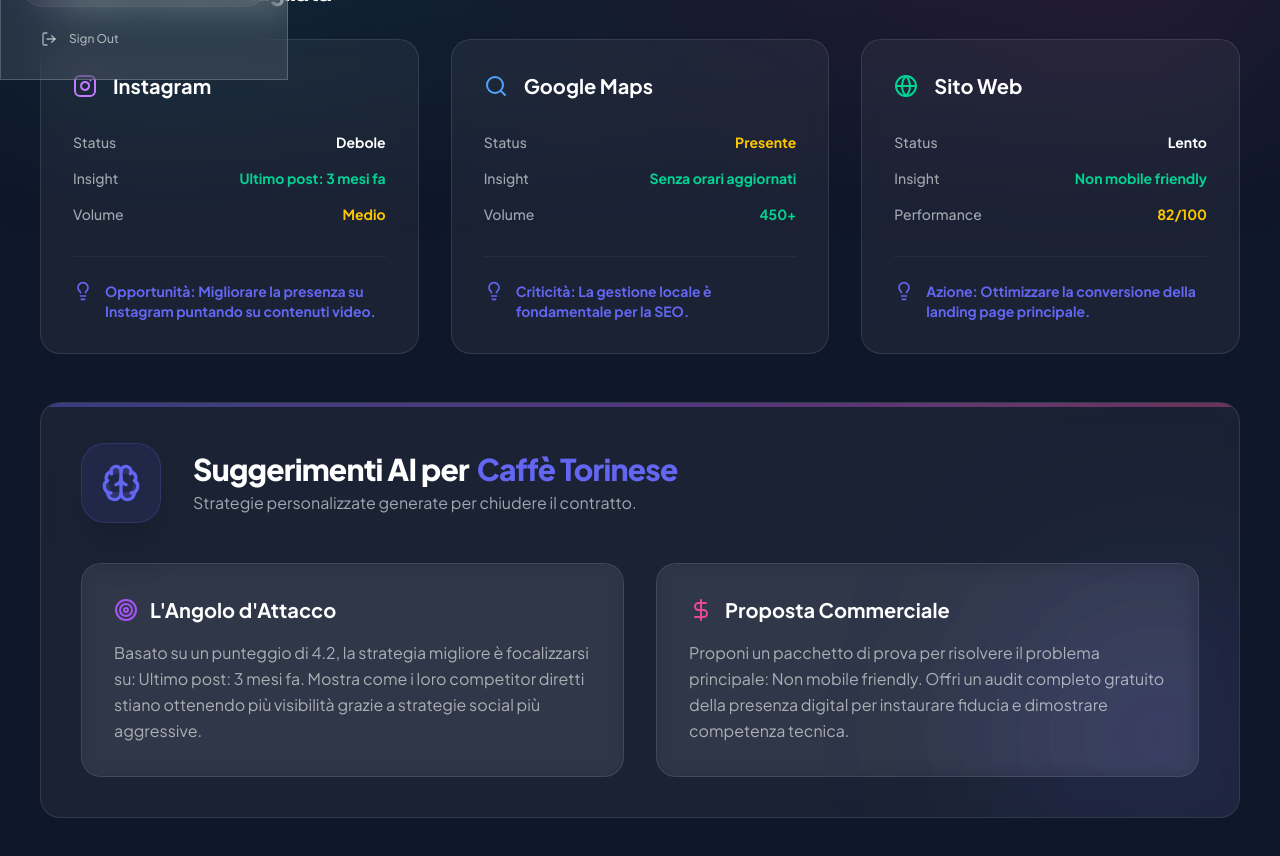
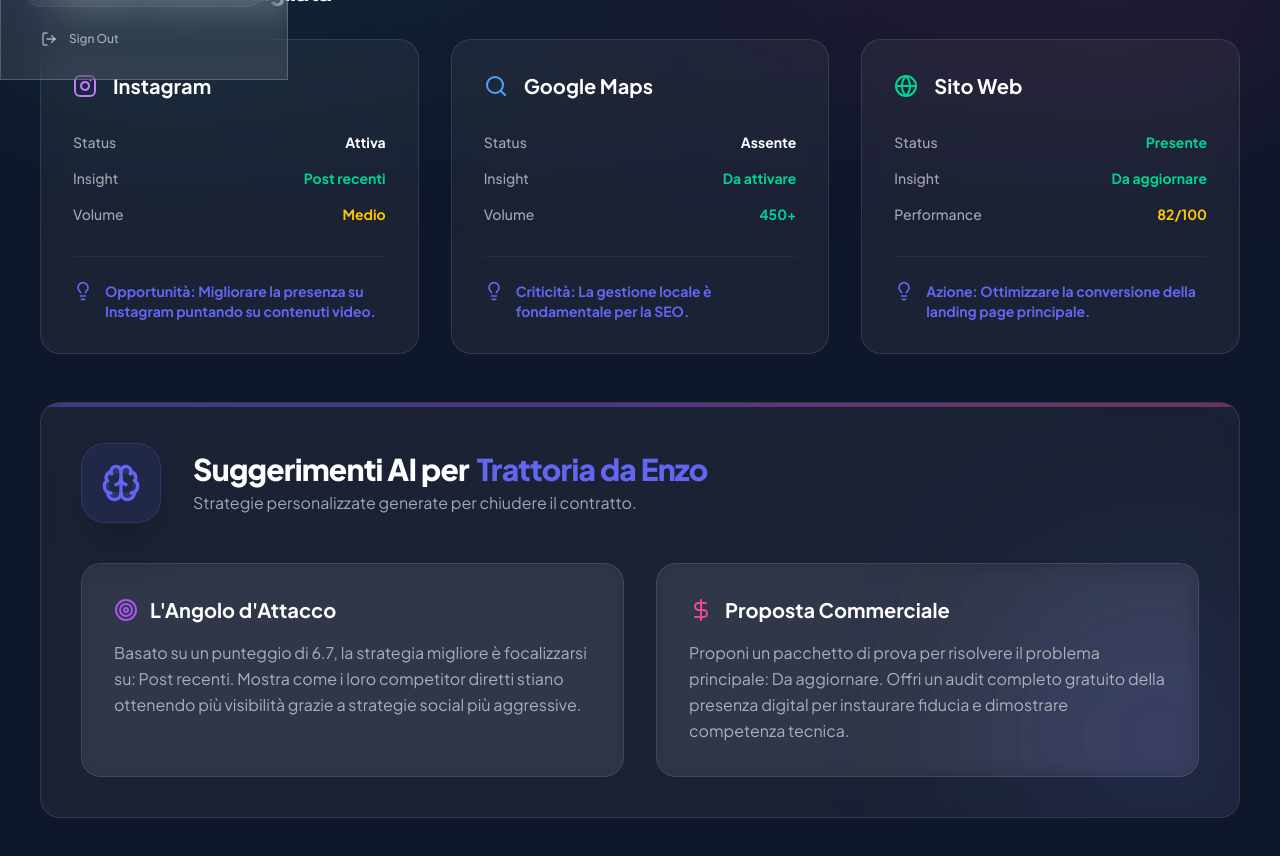
Before and after one commit to federico-messineo-dev/connect-lead-intelligence, a React (Vite) app: page /coach in a window 1280 px wide. Shown: the part 720-1576 px from the top of the page. Built offline with nearby package versions, Linux system fonts and the light colour scheme.

Commit message:
Generate 50 lead data for Rome with all categories

```diff
--- a/src/constants.ts
+++ b/src/constants.ts
@@ -1,158 +1,42 @@
 import { Lead } from './store';
 
-export const ALL_LEADS: Lead[] = [
-  {
-    id: 1,
-    name: 'Caffè Torinese',
-    location: 'Torino Centro',
-    category: 'Ristorazione',
-    score: 42,
-    status: 'Nuovo',
-    description: 'Attività con presenza social debole. Ultimo post risale a 3 mesi fa. Ottimo potenziale per servizi di Social Media Management.',
-    image: 'https://picsum.photos/seed/cafe/600/400',
-    mobile: '3201234567',
-    phone: '0112345678',
-    email: 'info@caffetorinese.it',
-    stats: {
-      ig: { label: 'Instagram', value: 'Debole', trend: 'Ultimo post: 3 mesi fa', type: 'error' },
-      web: { label: 'Sito Web', value: 'Lento', trend: 'Non mobile friendly', type: 'error' },
-      gmb: { label: 'Google Maps', value: 'Presente', trend: 'Senza orari aggiornati', type: 'warning' }
-    }
-  },
-  {
-    id: 2,
-    name: 'TechFlow Srl',
-    location: 'Milano Sud',
-    category: 'Servizi IT',
-    score: 68,
-    status: null,
-    description: 'Sito web non responsive. Campagne Ads attive ma con landing page obsolete. Contatto suggerito per restyling.',
-    image: 'https://picsum.photos/seed/tech/600/400',
-    mobile: '3339876543',
-    email: 'contatti@techflow.it',
-    stats: {
-      ig: { label: 'Instagram', value: 'Media', trend: 'Engagement basso', type: 'warning' },
-      web: { label: 'Sito Web', value: 'Obsoleto', trend: 'Landing page non ottimizzata', type: 'error' },
-      gmb: { label: 'Google Maps', value: 'Ottima', trend: 'Buone recensioni', type: 'ok' }
-    }
-  },
-  {
-    id: 3,
-    name: 'Boutique Sartoriale',
-    location: 'Roma Prati',
-    category: 'Retail',
-    score: 21,
-    status: 'Hot Lead',
-    description: 'Nessuna presenza su Google My Business. Instagram inattivo. Alta probabilità di conversione per pacchetto visibilità locale.',
-    image: 'https://picsum.photos/seed/fashion/600/400',
-    phone: '061234567',
-    stats: {
-      ig: { label: 'Instagram', value: 'Inattivo', trend: 'Zero post nel 2024', type: 'error' },
-      web: { label: 'Sito Web', value: 'Mancante', trend: 'Dominio libero', type: 'error' },
-      gmb: { label: 'Google Maps', value: 'Assente', trend: 'Nessuna scheda attiva', type: 'error' }
-    }
-  },
-  {
-    id: 4,
-    name: 'Fitness World',
-    location: 'Bologna',
-    category: 'Salute & Benessere',
-    score: 85,
-    status: 'Nuovo',
-    description: 'Palestra con ottime recensioni ma sito web lento. Necessità di un sistema di booking moderno.',
-    image: 'https://picsum.photos/seed/gym/600/400',
-    mobile: '3471122334',
-    phone: '051998877',
-    email: 'hello@fitnessworld.it',
-    stats: {
-      ig: { label: 'Instagram', value: 'Ottima', trend: '10k+ followers', type: 'ok' },
-      web: { label: 'Sito Web', value: 'Lento', trend: 'TTFB > 2s', type: 'error' },
-      gmb: { label: 'Google Maps', value: 'Ottima', trend: '4.8 stelle', type: 'ok' }
-    }
-  },
-  {
-    id: 5,
-    name: 'Osteria del Porto',
-    location: 'Genova',
-    category: 'Ristorazione',
-    score: 35,
-    status: null,
-    description: 'Ristorante storico senza menu digitale. Presenza Facebook abbandonata dal 2022.',
-    image: 'https://picsum.photos/seed/food/600/400',
-    phone: '010554433',
-    stats: {
-      ig: { label: 'Instagram', value: 'Assente', trend: 'Account non trovato', type: 'error' },
-      web: { label: 'Sito Web', value: 'Assente', trend: 'Solo pagina FB vecchia', type: 'error' },
-      gmb: { label: 'Google Maps', value: 'Base', trend: 'Foto caricate da utenti', type: 'warning' }
-    }
-  },
-  {
-    id: 6,
-    name: 'Innova Hub',
-    location: 'Venezia',
-    category: 'Servizi IT',
-    score: 72,
-    status: 'Hot Lead',
-    description: 'Start-up in crescita con brand identity poco definita. Cercano consulenza marketing.',
-    image: 'https://picsum.photos/seed/office/600/400',
-    mobile: '3456677889',
-    email: 'info@innovahub.ve',
-    stats: {
-      ig: { label: 'Instagram', value: 'Buona', trend: 'Consistente', type: 'ok' },
-      web: { label: 'Sito Web', value: 'Moderno', trend: 'Poche conversioni', type: 'warning' },
-      gmb: { label: 'Google Maps', value: 'Debole', trend: 'Poche recensioni', type: 'warning' }
-    }
-  },
-  {
-    id: 7,
-    name: 'Mobili Design',
-    location: 'Firenze',
-    category: 'Retail',
-    score: 55,
-    status: 'Nuovo',
-    description: 'Showroom di lusso. Foto su Instagram di bassa qualità che non valorizzano i prodotti.',
-    image: 'https://picsum.photos/seed/furniture/600/400',
-    mobile: '3335544332',
-    phone: '055123456',
-    email: 'clienti@mobilidesign.it',
-    stats: {
-      ig: { label: 'Instagram', value: 'Bassa Qualità', trend: 'Foto sgranate', type: 'error' },
-      web: { label: 'Sito Web', value: 'Discreto', trend: 'Catalogo non aggiornato', type: 'warning' },
-      gmb: { label: 'Google Maps', value: 'Ottima', trend: 'Sempre aperto', type: 'ok' }
-    }
-  },
-  {
-    id: 8,
-    name: 'Auto Prestige',
-    location: 'Napoli',
-    category: 'Automotive',
-    score: 48,
-    status: null,
-    description: 'Concessionaria senza campagne Lead Generation attive. Bassissima visibilità su Google Maps.',
-    image: 'https://picsum.photos/seed/car/600/400',
-    mobile: '3391112223',
-    phone: '081223344',
-    stats: {
-      ig: { label: 'Instagram', value: 'Inconsistente', trend: 'Post rari', type: 'warning' },
-      web: { label: 'Sito Web', value: 'Base', trend: 'Manca e-commerce', type: 'warning' },
-      gmb: { label: 'Google Maps', value: 'Inesistente', trend: 'Scheda non rivendicata', type: 'error' }
-    }
-  },
-  {
-    id: 9,
-    name: 'Pet Paradise',
-    location: 'Palermo',
-    category: 'Retail',
-    score: 62,
-    status: 'Hot Lead',
-    description: 'Negozio per animali con e-commerce non funzionante. Perdita di vendite online stimata alta.',
-    image: 'https://picsum.photos/seed/dog/600/400',
-    mobile: '3408877665',
-    email: 'shop@petparadise.pa',
-    stats: {
-      ig: { label: 'Instagram', value: 'Buona', trend: 'Community attiva', type: 'ok' },
-      web: { label: 'Sito Web', value: 'Rotto', trend: 'Checkout error 500', type: 'error' },
-      gmb: { label: 'Google Maps', value: 'Media', trend: 'Orari errati', type: 'warning' }
+const generateLeads = (): Lead[] => {
+  const romaLeads: Lead[] = [];
+  const categories = ['Ristorazione', 'Servizi IT', 'Retail', 'Salute & Benessere', 'Automotive'];
+  const locations = ['Roma Centro', 'Roma Prati', 'Roma EUR', 'Roma Tuscolana', 'Roma San Giovanni', 'Roma Trionfale', 'Roma Monteverde', 'Roma Testaccio', 'Roma Monti', 'Roma San Lorenzo'];
+  const names = {
+    'Ristorazione': ['Trattoria da Enzo', 'Pizzeria Roma', 'Ristorante Giardino', 'Enoteca Trastevere', 'Bar delle Dolomiti', 'Forno del Popolo', 'Osteria dei Gelsomini', 'Taco Latino', 'Sushi Roma', 'Caffè Letterario'],
+    'Servizi IT': ['Web Agency Roma', 'Tech Solutions', 'Digital Fast', 'Innovazione Web', 'Sviluppo Roma', 'Cloud Servizi', 'Data Systems', 'Cyber Security Pro', 'App Maker Roma', 'Software House'],
+    'Retail': ['Moda Vintage', 'Sneakers Store', 'Casa Design', 'Bio Store', 'Profumeria Centro', 'Ottica Roma', 'Gioielleria', 'Cartoleria', 'Fiorista', 'Abbigliamento'],
+    'Salute & Benessere': ['Palestra Fitness', 'Centro Estetico', 'Studio Dentale', 'Parafarmacia', 'Massaggi Roma', 'Osteopata', 'Nutrizionista', 'Spa Centro', 'Pilates Studio', 'Yoga Roma'],
+    'Automotive': ['Auto Roma', 'Car Service', 'Gomme Roma', 'Elettrauto', 'Carrozzeria', 'Motorshop', 'Auto Usate', 'Moto Roma', 'Revisioni', 'Gommista']
+  };
+
+  let id = 1;
+  for (const cat of categories) {
+    const catNames = names[cat as keyof typeof names];
+    for (let j = 0; j < catNames.length; j++) {
+      romaLeads.push({
+        id: id++,
+        name: catNames[j],
+        location: locations[j % locations.length],
+        category: cat,
+        score: Math.floor(Math.random() * 70) + 20,
+        status: Math.random() > 0.5 ? 'Nuovo' : Math.random() > 0.5 ? 'Hot Lead' : null,
+        description: `Attività locale con potenziale di crescita. Analisi completata con suggerimenti personalizzati per migliorare la visibilità digitale.`,
+        image: `https://picsum.photos/seed/${cat}${j}/600/400`,
+        mobile: `320${Math.floor(Math.random() * 9000000 + 1000000)}`,
+        phone: `06${Math.floor(Math.random() * 9000000 + 1000000)}`,
+        email: `info@${catNames[j].toLowerCase().replace(/\s/g, '')}.it`,
+        stats: {
+          ig: { label: 'Instagram', value: Math.random() > 0.5 ? 'Attiva' : 'Inattiva', trend: Math.random() > 0.5 ? 'Post recenti' : 'Da migliorare', type: Math.random() > 0.5 ? 'ok' : 'error' },
+          web: { label: 'Sito Web', value: Math.random() > 0.5 ? 'Presente' : 'Mancante', trend: Math.random() > 0.5 ? 'Ottimizzato' : 'Da aggiornare', type: Math.random() > 0.5 ? 'ok' : 'warning' },
+          gmb: { label: 'Google Maps', value: Math.random() > 0.5 ? 'Attivo' : 'Assente', trend: Math.random() > 0.5 ? 'Recensioni' : 'Da attivare', type: Math.random() > 0.5 ? 'ok' : 'error' }
+        }
+      });
     }
   }
-];
+  return romaLeads;
+};
+
+export const ALL_LEADS: Lead[] = generateLeads();
```
